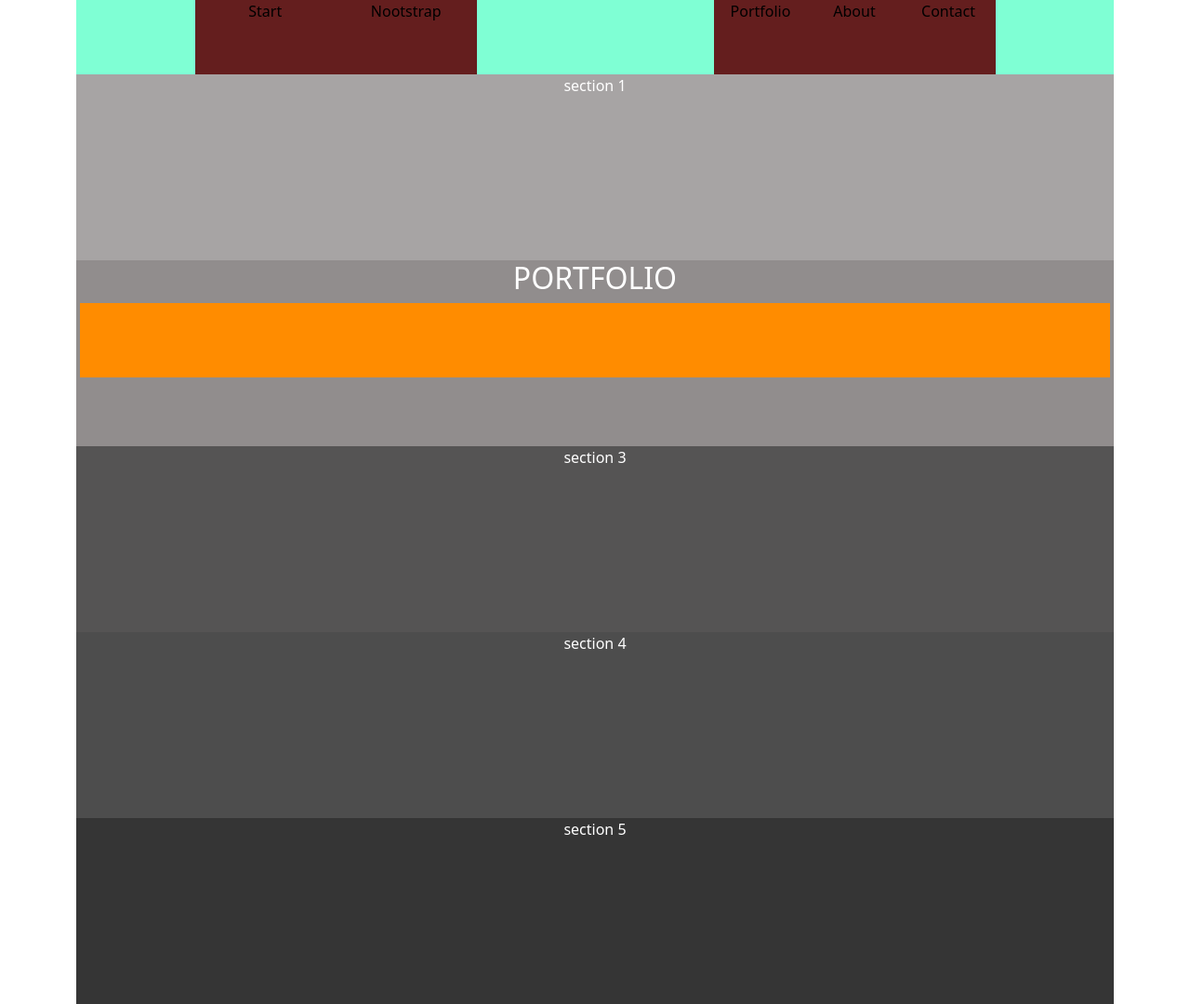
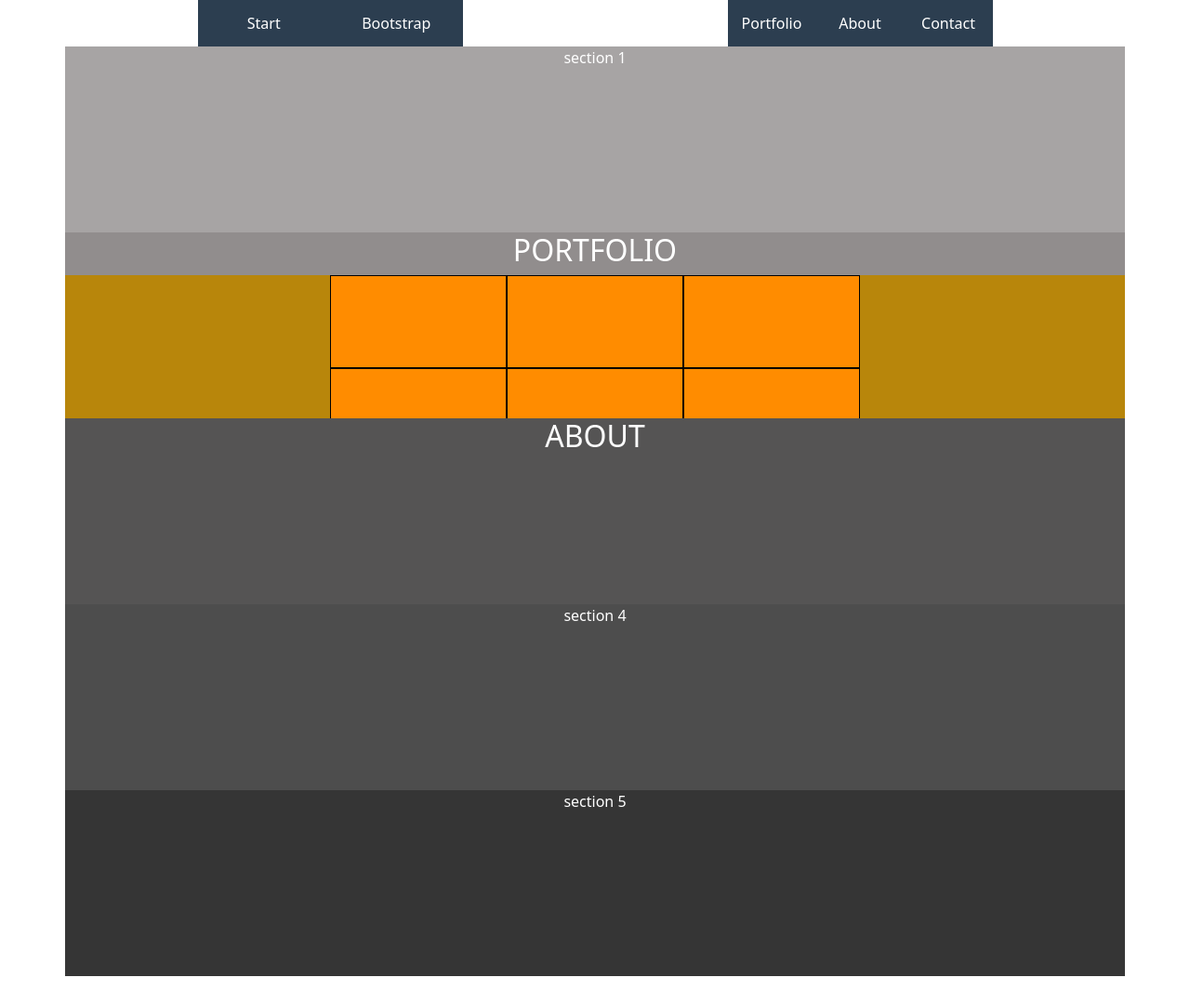
Before and after one commit to lucacappello79/html-css-bootstrap-freelancer, a plain HTML site: page index.html in a window 1280 px wide. Shown: the whole page at 93% size. After the commit the page ends 1050 px from the top, so only its background shows below. Drawn offline with nearby package versions, Linux system fonts and the light colour scheme.

Commit message:
feat: added nav bar

```diff
--- a/css/style.css
+++ b/css/style.css
@@ -1,19 +1,6 @@
-*{
-    /* border: 1px solid red; */
-}
-
-.row{
-    background-color: aquamarine;
-}
-
-.row > div{
-    /* background-color: burlywood; */
-}
-
 .test.top.left, .test.top.right{
-    background-color: #641e1e;
-    height: 80px;
-    color: black;
+    background-color: rgb(44, 62, 80);
+    height: 50px;;
 }
 
 .test{
@@ -45,7 +32,12 @@
     background-color: darkgoldenrod;
 }
 
-.row.two .col{
+.row.two div{
     background-color: darkorange;
-    height: 40px;
+    height: 100px;
+    border: 1px solid black;
 }
+
+.col-1{
+    height: ;
+}
--- a/index.html
+++ b/index.html
@@ -16,24 +16,37 @@
 <body>
     <div class="container text-center">
 
-        <div class="row gx-0 d-flex justify-content-around">
+
+        <div class="row justify-content-around">
 
             <div class="col-3">
                 <div class="row">
-                    <div class="col-6 test top left">Start</div>
-                    <div class="col-6 test top left">Nootstrap</div>
+                    <div class="col test top left align-items-center">
+                        <div class="d-flex h-100 justify-content-center align-items-center">Start</div>
+                    </div>
+                    <div class="col test top left align-items-center">
+                        <div class="d-flex h-100 justify-content-center align-items-center">Bootstrap</div>
+                    </div>
                 </div>
             </div>
 
             <div class="col-3">
                 <div class="row">
-                    <div class="col test top right">Portfolio</div>
-                    <div class="col test top right">About</div>
-                    <div class="col test top right">Contact</div>
+                    <div class="col test top right">
+                        <div class="d-flex h-100 align-items-center justify-content-center">Portfolio</div>
+                    </div>
+                    <div class="col test top right">
+                        <div class="d-flex h-100 align-items-center justify-content-center">About</div>
+                    </div>
+                    <div class="col test top right">
+                        <div class="d-flex h-100 align-items-center justify-content-center">Contact</div>
+                    </div>
                 </div>
             </div>
 
         </div>
+
+    </div>
 
         <div class="container text-center">
 
@@ -46,20 +59,27 @@
             <div class="row">
                 <div class="col test two">
                     <h2>PORTFOLIO</h2>
-                    <div class="row two row-cols-3 gx-3">
-                        <div class="col"></div>
-                        <div class="col"></div>
-                        <div class="col"></div>
-                        <div class="col"></div>
-                        <div class="col"></div>
-                        <div class="col"></div>
+                    <div class="row two row-cols-3 justify-content-center">
+                        <div class="col-2"></div>
+                        <div class="col-2"></div>
+                        <div class="col-2"></div>
+                    </div>
+                    <div class="row two row-cols-3 justify-content-center">
+                        <div class="col-2"></div>
+                        <div class="col-2"></div>
+                        <div class="col-2"></div>
                     </div>
                 </div>
             </div>
 
             <div class="row">
                 <div class="col test three">
-                    section 3
+                    <h2>ABOUT</h2>
+                    <div class="row three gx-3">
+                        <div class="col"></div>
+                        <div class="col"></div>
+
+                    </div>
                 </div>
             </div>
 
@@ -77,7 +97,7 @@
 
         </div>
 
-      </div>
+    </div>
 
 
 
```
